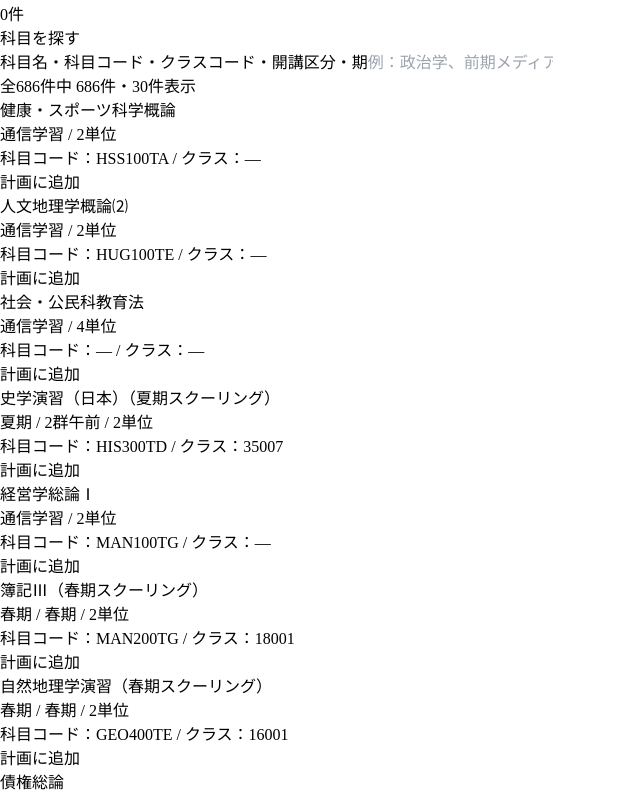
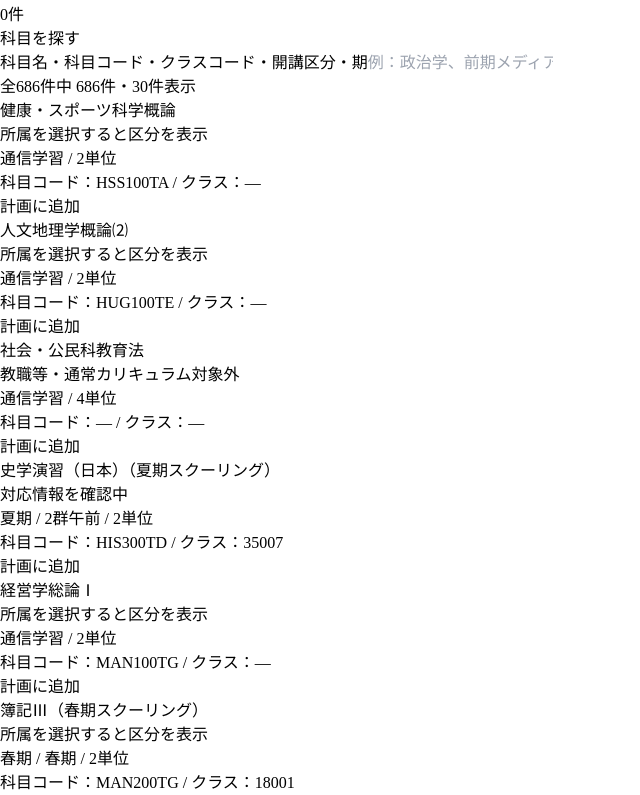
Before and after one commit to wata-0911/housei-media, a React (Vite) app: page /planner in a window 1280 px wide. Shown: the part 525-1320 px from the top of the page, without its empty margins (0-640 px from the left). Built offline with nearby package versions, Linux system fonts and the light colour scheme.

Commit message:
fix: distinguish planner curriculum classification states

```diff
--- a/src/components/planner/CategorySummary.tsx
+++ b/src/components/planner/CategorySummary.tsx
@@ -1,11 +1,11 @@
-import type { summarizeCategories } from '../../planner/annualPlan';
+import { isCreditCategory, type summarizeCategories } from '../../planner/annualPlan';
 
 export default function CategorySummary({ rows }: { rows: ReturnType<typeof summarizeCategories> }) {
   return <section aria-labelledby="category-heading" className="bg-white border border-gray-200 p-5 sm:p-7">
     <h2 id="category-heading" className="text-xl text-[#002255]">所属に基づく区分別集計</h2>
-    <p className="text-sm text-gray-600 my-3">全年度の開講単位の単純合計です。所属・共通の対応情報が一意に決まらない科目は「未分類/要確認」に残します。卒業要件への算入は判定しません。</p>
+    <p className="text-sm text-gray-600 my-3">全年度の開講単位の単純合計です。対象外・確認中の科目は通常区分に加算せず、下段に参考表示します。卒業要件への算入は判定しません。</p>
     <div className="grid sm:grid-cols-2 xl:grid-cols-3 gap-3">
-      {rows.map(row => <div key={row.category} className="border border-gray-200 p-4 min-w-0">
+      {rows.filter(row => isCreditCategory(row.category)).map(row => <div key={row.category} className="border border-gray-200 p-4 min-w-0">
         <h3 className="font-medium text-[#002255]">{row.category} <span className="text-xs">{row.count}件</span></h3>
         <dl className="grid grid-cols-2 gap-2 mt-3 text-sm">
           <div><dt>修得済み</dt><dd>{row.earned}単位</dd></div>
@@ -15,5 +15,13 @@ export default function CategorySummary({ rows }: { rows: ReturnType<typeof summ
         </dl>
       </div>)}
     </div>
+    <h3 className="font-medium text-[#002255] mt-6">対象外・確認中の参考集計</h3>
+    <p className="text-sm text-gray-600 my-3">計画への追加・保存は可能です。履修の必要性や単位認定の可否を示すものではありません。</p>
+    <ul className="space-y-3">
+      {rows.filter(row => !isCreditCategory(row.category) && row.count > 0).map(row => <li key={row.category} className="bg-slate-50 p-3 text-sm break-words">
+        <p>{row.category}：{row.count}件</p>
+        <p className="text-xs leading-relaxed text-gray-600 mt-1">参考：修得済み {row.earned}単位 / 履修中 {row.in_progress}単位 / 計画中 {row.planned}単位 / 単位数不明 {row.unknownCreditItems}件</p>
+      </li>)}
+    </ul>
   </section>;
 }
--- /dev/null
+++ b/src/components/planner/ClassificationLabel.tsx
@@ -0,0 +1,5 @@
+import type { CreditClassification } from '../../planner/annualPlan';
+
+export default function ClassificationLabel({ value }: { value: CreditClassification }) {
+  return <p className={`text-xs leading-relaxed break-words my-2 ${value === '対応情報を確認中' ? 'text-amber-800' : 'text-slate-600'}`}>{value}</p>;
+}
--- a/src/components/planner/CourseSearch.tsx
+++ b/src/components/planner/CourseSearch.tsx
@@ -1,9 +1,11 @@
+import ClassificationLabel from './ClassificationLabel';
+import type { createCreditClassifier } from '../../planner/annualPlan';
 import { useState } from 'react';
 import type { Offering } from '../../planner/plannerCatalog';
 import { searchOfferings } from '../../planner/calculations';
 
-type Props = { offerings: Offering[]; addedIds: Set<string>; disabled: boolean; onAdd: (id: string) => void };
-export default function CourseSearch({ offerings, addedIds, disabled, onAdd }: Props) {
+type Props = { classify: ReturnType<typeof createCreditClassifier>; offerings: Offering[]; addedIds: Set<string>; disabled: boolean; onAdd: (id: string) => void };
+export default function CourseSearch({ classify, offerings, addedIds, disabled, onAdd }: Props) {
   const [query, setQuery] = useState('');
   const [limit, setLimit] = useState(30);
   const matches = searchOfferings(offerings, query);
@@ -18,6 +20,7 @@ export default function CourseSearch({ offerings, addedIds, disabled, onAdd }: P
       {matches.slice(0, limit).map(o => <li key={o.id} className="py-4 flex flex-col sm:flex-row gap-3 sm:items-center justify-between">
         <div className="min-w-0">
           <h3 className="font-medium break-words">{o.name}</h3>
+          <ClassificationLabel value={classify(o)} />
           <p className="text-sm text-gray-600 mt-1">{[o.deliveryCategory ?? (o.method === 'correspondence' ? '通信学習' : 'スクーリング'), o.period, o.credits === null ? '単位数不明' : `${o.credits}単位`].filter(Boolean).join(' / ')}</p>
           <p className="text-xs text-gray-500 mt-1">科目コード：{o.subjectCode ?? '—'} / クラス：{o.classCode ?? '—'}</p>
         </div>
--- a/src/pages/PlannerPage.tsx
+++ b/src/pages/PlannerPage.tsx
@@ -3,7 +3,7 @@ import CourseSearch from '../components/planner/CourseSearch';
 import PlannedCourseList from '../components/planner/PlannedCourseList';
 import ProgramSettings from '../components/planner/ProgramSettings';
 import CategorySummary from '../components/planner/CategorySummary';
-import { selectablePrograms, summarizeCategories } from '../planner/annualPlan';
+import { createCreditClassifier, selectablePrograms, summarizeCategories } from '../planner/annualPlan';
 import CreditSummary from '../components/planner/CreditSummary';
 import { catalog, offeringsById } from '../planner/catalog';
 import { summarizeCredits } from '../planner/calculations';
@@ -29,6 +29,7 @@ export default function PlannerPage() {
   const [saveError, setSaveError] = useState<string | null>(null);
   const [notice, setNotice] = useState('');
   const state = loaded.state;
+  const classify = createCreditClassifier(catalog, state.selectedScopeId);
 
   useEffect(() => {
     const onStorage = (event: StorageEvent) => {
@@ -101,8 +102,8 @@ export default function PlannerPage() {
       {selectablePrograms(catalog).some(p => p.scopeId === state.selectedScopeId) && <CategorySummary rows={summarizeCategories(state.items, catalog, state.selectedScopeId)} />}
       <p role="status" className="text-sm text-[#002255] min-h-5">{notice}</p>
       <div className="grid lg:grid-cols-2 gap-6 items-start">
-        <CourseSearch offerings={catalog.offerings} addedIds={new Set(state.items.map(item => item.offeringId))} disabled={loaded.error !== null} onAdd={addOffering} />
-        <PlannedCourseList items={state.items} offerings={offeringsById} disabled={loaded.error !== null} onChange={changeItem} />
+        <CourseSearch classify={classify} offerings={catalog.offerings} addedIds={new Set(state.items.map(item => item.offeringId))} disabled={loaded.error !== null} onAdd={addOffering} />
+        <PlannedCourseList classify={classify} items={state.items} offerings={offeringsById} disabled={loaded.error !== null} onChange={changeItem} />
       </div>
     </div>
   </div>;
--- a/src/planner/annualPlan.ts
+++ b/src/planner/annualPlan.ts
@@ -2,8 +2,11 @@ import type { Mapping, Offering, PlannerCatalog, PlannerItem } from './plannerCa
 import { createMappingResolver } from './plannerHelpers';
 import { summarizeCredits } from './calculations';
 
-export const creditCategories = ['一般教育：人文', '一般教育：社会', '一般教育：自然', '外国語', '保健体育', '専門教育', '未分類/要確認'] as const;
+export const creditCategories = ['一般教育：人文', '一般教育：社会', '一般教育：自然', '一般教育：その他', '外国語', '保健体育', '専門教育'] as const;
+export const classificationStates = ['選択した所属のカリキュラム対象外', '教職等・通常カリキュラム対象外', '対応情報を確認中', '所属を選択すると区分を表示'] as const;
 export type CreditCategory = typeof creditCategories[number];
+export type CreditClassification = CreditCategory | typeof classificationStates[number];
+export const isCreditCategory = (value: CreditClassification): value is CreditCategory => creditCategories.some(category => category === value);
 export const selectablePrograms = (catalog: PlannerCatalog) => catalog.programs.filter(p => !p.isCommon);
 
 // Exact catalog values only: preserve legacy text without interpreting it.
@@ -30,33 +33,37 @@ export function groupAnnualPlan(items: PlannerItem[], offerings: Map<string, Off
   });
 }
 
-function mappingCategory(mapping: Mapping): CreditCategory {
-  if (mapping.category === '一般教育' && ['人文', '社会', '自然'].includes(mapping.field ?? '')) {
+function mappingCategory(mapping: Mapping): CreditClassification {
+  if (mapping.category === '一般教育' && ['人文', '社会', '自然', 'その他'].includes(mapping.field ?? '')) {
     return `一般教育：${mapping.field}` as CreditCategory;
   }
   if (mapping.category === '外国語' || mapping.category === '保健体育' || mapping.category === '専門教育') return mapping.category;
-  return '未分類/要確認';
+  return '対応情報を確認中';
 }
 
 export function createCreditClassifier(catalog: PlannerCatalog, scopeId: string | null) {
   const resolve = createMappingResolver(catalog);
   const selected = selectablePrograms(catalog).some(p => p.scopeId === scopeId);
   const common = new Set(catalog.programs.filter(p => p.isCommon).map(p => p.scopeId));
-  return (offering: Offering): CreditCategory => {
-    if (!selected || offering.resolutionStatus !== 'matched') return '未分類/要確認';
-    const categories = new Set(resolve(offering).filter(m => m.scopeId === scopeId || common.has(m.scopeId)).map(mappingCategory));
-    return categories.size === 1 ? [...categories][0] : '未分類/要確認';
+  return (offering: Offering): CreditClassification => {
+    if (offering.resolutionStatus === 'outside_mapping_scope') return '教職等・通常カリキュラム対象外';
+    if (offering.resolutionStatus !== 'matched' || offering.mappingIds.length === 0) return '対応情報を確認中';
+    if (!selected) return '所属を選択すると区分を表示';
+    const mappings = resolve(offering).filter(m => m.scopeId === scopeId || common.has(m.scopeId));
+    if (mappings.length === 0) return '選択した所属のカリキュラム対象外';
+    const categories = new Set(mappings.map(mappingCategory));
+    return categories.size === 1 ? [...categories][0] : '対応情報を確認中';
   };
 }
 
 export function summarizeCategories(items: PlannerItem[], catalog: PlannerCatalog, scopeId: string | null) {
   const offerings = new Map(catalog.offerings.map(o => [o.id, o]));
   const classify = createCreditClassifier(catalog, scopeId);
-  const grouped = new Map<CreditCategory, PlannerItem[]>(creditCategories.map(c => [c, []]));
+  const grouped = new Map<CreditClassification, PlannerItem[]>([...creditCategories, ...classificationStates].map(c => [c, []]));
   for (const item of items) {
     const offering = offerings.get(item.offeringId);
     if (!offering) throw new Error(`Unknown offering: ${item.offeringId}`);
     grouped.get(classify(offering))!.push(item);
   }
-  return creditCategories.map(category => ({ category, count: grouped.get(category)!.length, ...summarizeCredits(grouped.get(category)!, offerings) }));
+  return [...creditCategories, ...classificationStates].map(category => ({ category, count: grouped.get(category)!.length, ...summarizeCredits(grouped.get(category)!, offerings) }));
 }
```
Also changed, not shown: src/components/planner/PlannedCourseList.tsx (+5 -3 lines), 2 other files (tests, documents, lock files or other folders).
